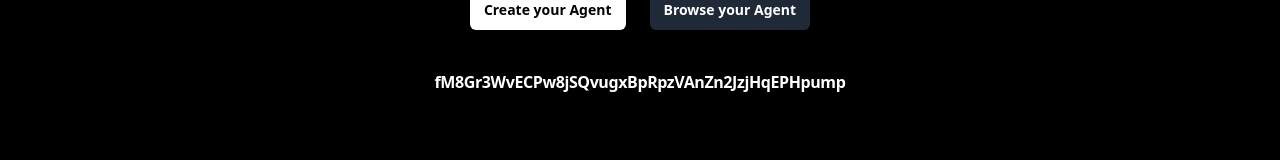
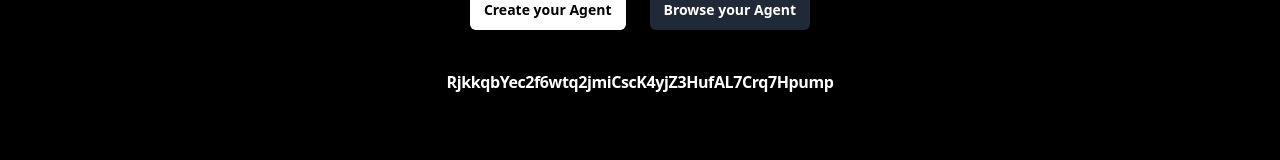
Before and after one commit to Chamza97/ai-agent, a Next.js app: page / in a window 1280 px wide. Shown: the part 458-618 px from the top of the page. Built offline with nearby package versions, Linux system fonts and the light colour scheme.

Commit message:
update contract

```diff
--- a/src/app/page.tsx
+++ b/src/app/page.tsx
@@ -37,7 +37,7 @@ const HomePage = () => {
                 </div>
                 <div className="mt-10 gap-x-6">
                   <h5 className="font-semibold tracking-tight text-balance text-white">
-                    fM8Gr3WvECPw8jSQvugxBpRpzVAnZn2JzjHqEPHpump
+                    RjkkqbYec2f6wtq2jmiCscK4yjZ3HufAL7Crq7Hpump
                   </h5>
                 </div>
               </div>
```
